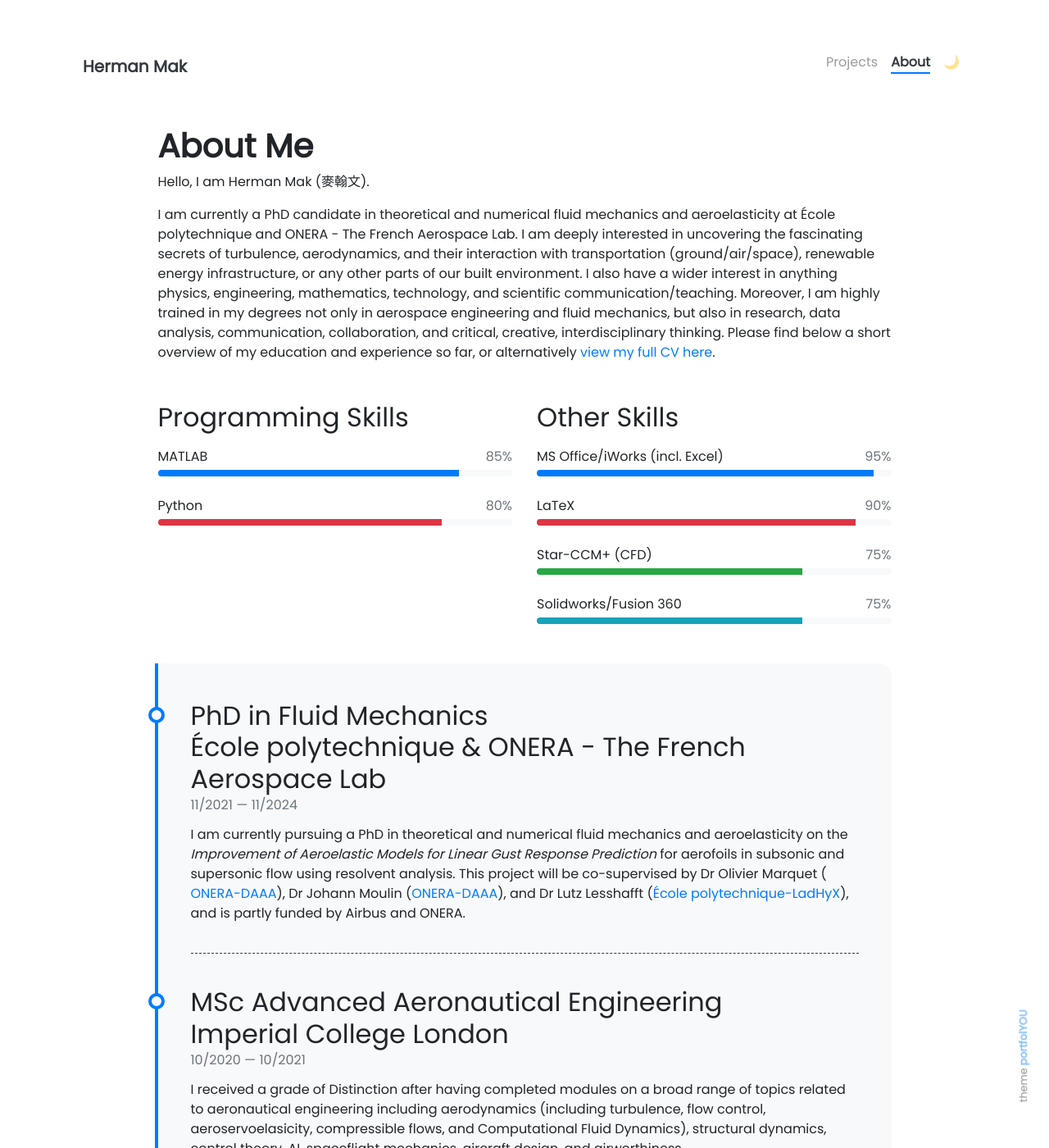
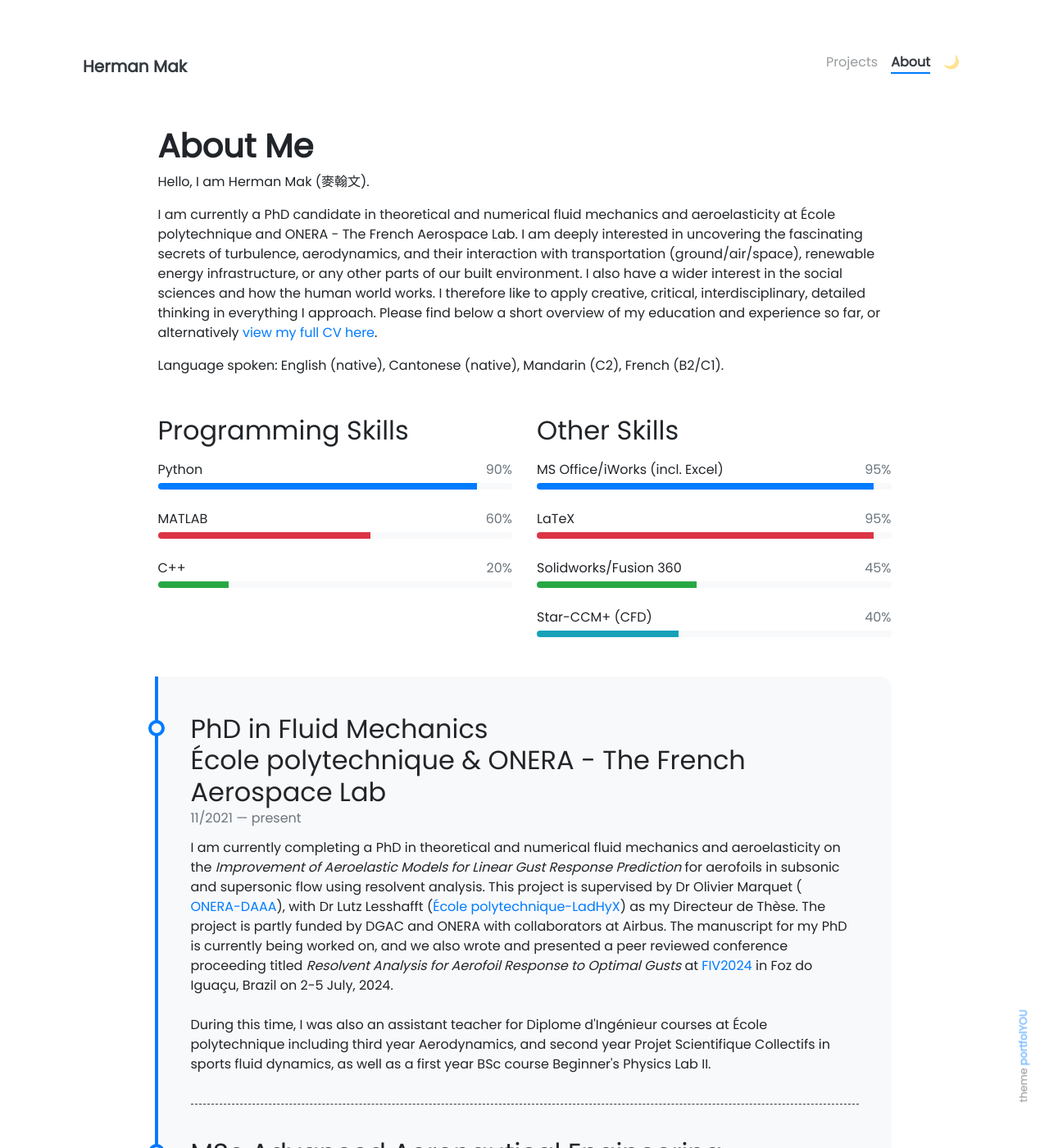
Before and after one commit to hermanmakhm/hermanmakhm.github.io, a Jekyll site: the page built from pages/about.md, in a window 1280 px wide and 1400 px high. Shown: the whole window at 82% size. Built offline with Jekyll 4.4.1, drawn with Linux system fonts in a browser that asks for light colours; nearby versions of some CDN libraries; some of the changed text lies outside the part shown.

Commit message:
PhD Update

```diff
--- a/_data/other-skills.yml
+++ b/_data/other-skills.yml
@@ -3,15 +3,15 @@
   color:
 
 - name: LaTeX
-  percentage: 90
+  percentage: 95
   color: danger
 
-- name: Star-CCM+ (CFD)
-  percentage: 75
+- name: Solidworks/Fusion 360
+  percentage: 45
   color: success
 
-- name: Solidworks/Fusion 360
-  percentage: 75
+- name: Star-CCM+ (CFD)
+  percentage: 40
   color: info
 
 #color: secondary / success / danger / warning / info / light / dark
--- a/_data/programming-skills.yml
+++ b/_data/programming-skills.yml
@@ -1,11 +1,14 @@
-- name: MATLAB
-  percentage: 85
+- name: Python
+  percentage: 90
   color:
 
-- name: Python
-  percentage: 80
+- name: MATLAB
+  percentage: 60
   color: danger
 
+- name: C++
+  percentage: 20
+  color: success
           #- name: Python
           #percentage: 70
           #  color: secondary
--- a/_data/timeline.yml
+++ b/_data/timeline.yml
@@ -1,17 +1,17 @@
 - title: PhD in Fluid Mechanics<br>École polytechnique &amp; ONERA - The French Aerospace Lab
   from: 11/2021
-  to: 11/2024
-  description: I am currently pursuing a PhD in theoretical and numerical fluid mechanics and aeroelasticity on the <i>Improvement of Aeroelastic Models for Linear Gust Response Prediction</i> for aerofoils in subsonic and supersonic flow using resolvent analysis. This project will be co-supervised by Dr Olivier Marquet (<a href="https://www.onera.fr/en/daaa">ONERA-DAAA</a>), Dr Johann Moulin (<a href="https://www.onera.fr/en/daaa">ONERA-DAAA</a>), and Dr Lutz Lesshafft (<a href="https://www.ladhyx.polytechnique.fr/fr/">École polytechnique-LadHyX</a>), and is partly funded by Airbus and ONERA.
+  to: present
+  description: I am currently completing a PhD in theoretical and numerical fluid mechanics and aeroelasticity on the <i>Improvement of Aeroelastic Models for Linear Gust Response Prediction</i> for aerofoils in subsonic and supersonic flow using resolvent analysis. This project is supervised by Dr Olivier Marquet (<a href="https://www.onera.fr/en/daaa">ONERA-DAAA</a>), with Dr Lutz Lesshafft (<a href="https://www.ladhyx.polytechnique.fr/fr/">École polytechnique-LadHyX</a>) as my Directeur de Thèse. The project is partly funded by DGAC and ONERA with collaborators at Airbus. The manuscript for my PhD is currently being worked on, and we also wrote and presented a peer reviewed conference proceeding titled <i>Resolvent Analysis for Aerofoil Response to Optimal Gusts</i> at <a href="https://sites.usp.br/fiv2024/">FIV2024</a> in Foz do Iguaçu, Brazil on 2-5 July, 2024.<br><br>During this time, I was also an assistant teacher for Diplome d'Ingénieur courses at École polytechnique including third year Aerodynamics, and second year Projet Scientifique Collectifs in sports fluid dynamics, as well as a first year BSc course Beginner's Physics Lab II.
 
 - title: MSc Advanced Aeronautical Engineering<br>Imperial College London
   from: 10/2020
   to: 10/2021
-  description: I received a grade of Distinction after having completed modules on a broad range of topics related to aeronautical engineering including aerodynamics (including turbulence, flow control, aeroservoelasicity, compressible flows, and Computational Fluid Dynamics), structural dynamics, control theory, AI, spaceflight mechanics, aircraft design, and airworthiness.<br><br>Furthermore, I completed a research project to predict the net drag reduction that can be achieved by positioning an undulating sinusoidal wavy wall at an oblique angle to the flow direction to emulate spanwise forcing; this idea was first proposed by my supervisor in <a href="https://arxiv.org/abs/1304.4638">Chernyshenko (2013)</a>.
+  description: I received a grade of Distinction after having completed modules on a broad range of topics related to aeronautical engineering including aerodynamics (including turbulence, flow control, aeroservoelasicity, compressible flows, and Computational Fluid Dynamics), structural dynamics, control theory, AI, spaceflight mechanics, aircraft design, and airworthiness.<br><br>Furthermore, I conducted a research project to predict the net drag reduction that can be achieved by positioning an undulating sinusoidal wavy wall at an oblique angle to the flow direction to emulate spanwise forcing; this idea was first proposed by my supervisor in <a href="https://arxiv.org/abs/1304.4638">Chernyshenko (2013)</a>.
 
 - title: BA&Sc How do fluids affect vehicles?<br>Quest University Canada
   from: 09/2016
   to: 05/2020
-  description: At Quest, after completing a set of foundation courses, each student chooses a Question to focus their third and fourth years. I chose investigated the above Question "How do fluids affect vehicles?" To this end, I self studied fluid dynamics, took classes in physics and maths, and completed a final project based on my research project at the University of Southampton. <br><br> Quest is an innovative liberal arts and sciences university, where courses with no more than 20 students are taken one at a time in sequential, intensive, immersive month-long blocks of inquiry based learning, promoting collaboration with peers and professors in group/individual projects.
+  description: At Quest, after completing a set of foundation courses, each student chooses a Question to focus their third and fourth years. I chose investigated the above Question "How do fluids affect vehicles?" To this end, I self studied fluid dynamics, took classes in physics and maths, and completed a final project based on my research project at the University of Southampton. <br><br> Quest is an innovative liberal arts and sciences university, where courses with no more than 20 students are taken one at a time in sequential, intensive, immersive month-long blocks of inquiry based learning, promoting collaboration with peers and professors in group/individual projects.<br><br>During my time there I also worked part-time as a special events crew for my first two years, and a peer-tutor for my latter two years.
 
 - title: Visiting Research Student<br>University of Southampton
   from: 10/2019
--- a/pages/about.md
+++ b/pages/about.md
@@ -9,7 +9,9 @@ weight: 3
 
 Hello, I am Herman Mak (麥翰文).
 
-I am currently a PhD candidate in theoretical and numerical fluid mechanics and aeroelasticity at École polytechnique and ONERA - The French Aerospace Lab. I am deeply interested in uncovering the fascinating secrets of turbulence, aerodynamics, and their interaction with transportation (ground/air/space), renewable energy infrastructure, or any other parts of our built environment. I also have a wider interest in anything physics, engineering, mathematics, technology, and scientific communication/teaching. Moreover, I am highly trained in my degrees not only in aerospace engineering and fluid mechanics, but also in research, data analysis, communication, collaboration, and critical, creative, interdisciplinary thinking. Please find below a short overview of my education and experience so far, or alternatively [view my full CV here](../assets/build/Mak_H_CV.pdf).
+I am currently a PhD candidate in theoretical and numerical fluid mechanics and aeroelasticity at École polytechnique and ONERA - The French Aerospace Lab. I am deeply interested in uncovering the fascinating secrets of turbulence, aerodynamics, and their interaction with transportation (ground/air/space), renewable energy infrastructure, or any other parts of our built environment. I also have a wider interest in the social sciences and how the human world works. I therefore like to apply creative, critical, interdisciplinary, detailed thinking in everything I approach. Please find below a short overview of my education and experience so far, or alternatively [view my full CV here](../assets/build/Mak_H_CV.pdf).
+
+Language spoken: English (native), Cantonese (native), Mandarin (C2), French (B2/C1).
 
 <div class="row">
 {% include about/skills.html title="Programming Skills" source=site.data.programming-skills %}
```
